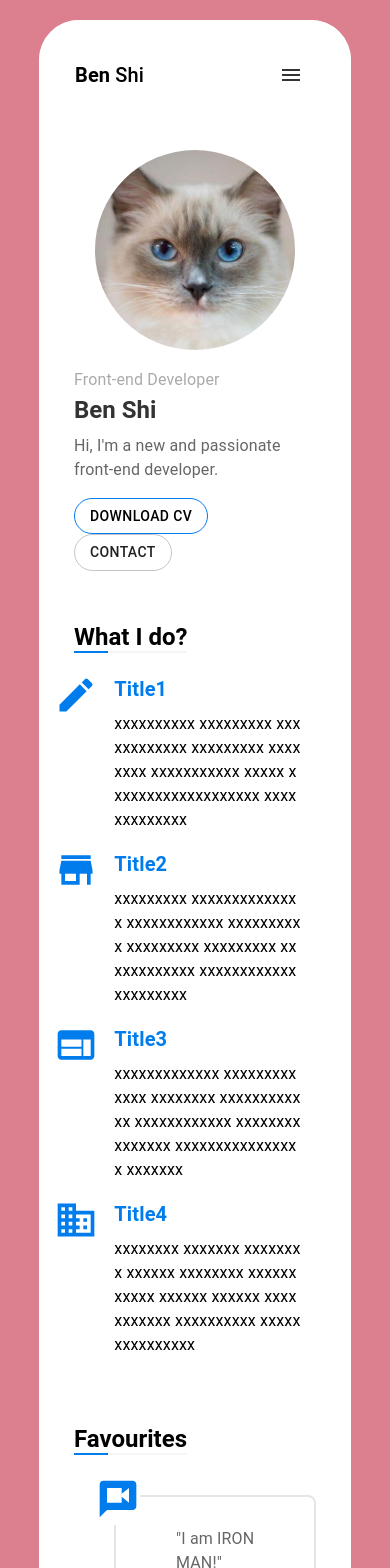
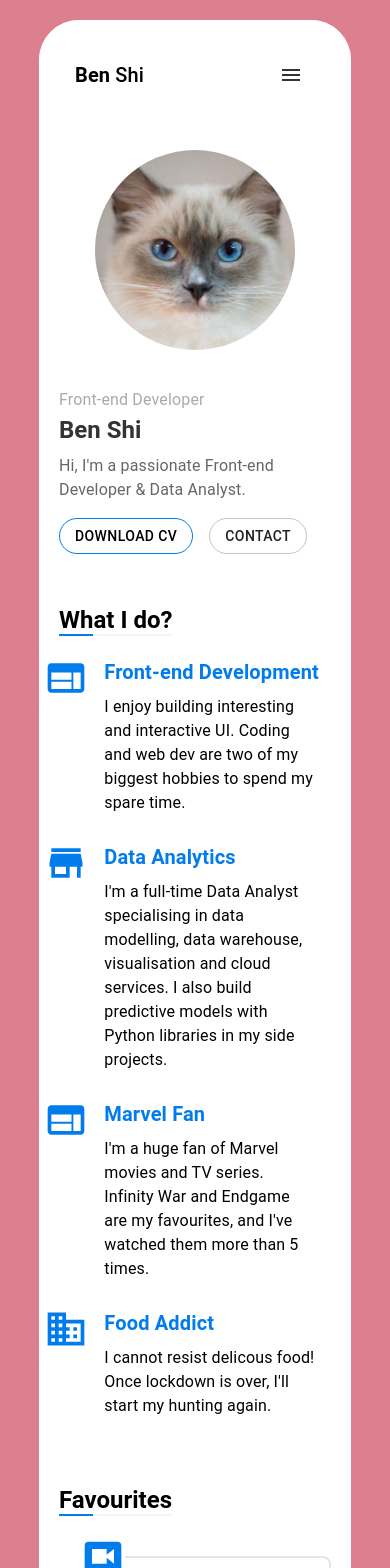
Before and after one commit to bennyoppa/porfolio, a React (Create React App) app: page / in a window 390 px wide. Shown: the top 1568 px of the page. Built offline with nearby package versions, Linux system fonts and the light colour scheme.

Commit message:
updated breakpoint and contents

```diff
--- a/src/components/CertCard/CertCard.tsx
+++ b/src/components/CertCard/CertCard.tsx
@@ -23,11 +23,15 @@ const useStyles = makeStyles((theme: Theme) =>
       width: "100%",
     },
     certIconWrapper: {
-      padding: "5px 0",
+      padding: "20px 0",
       backgroundColor: "#f5f5f5",
       textAlign: "center",
       borderTopLeftRadius: 10,
       borderBottomLeftRadius: 10,
+      [theme.breakpoints.down("sm")]: {
+        padding: "61px 0",
+        alignSelf: "center",
+      },
     },
     cardInfo: {
       padding: "20px 0 20px 20px",
--- a/src/components/EduExpCard/EduExpCard.tsx
+++ b/src/components/EduExpCard/EduExpCard.tsx
@@ -17,9 +17,9 @@ const useStyles = makeStyles((theme: Theme) =>
     innerWrapper: {
       paddingLeft: 30,
       paddingRight: 50,
-      [theme.breakpoints.down("sm")]:{
+      [theme.breakpoints.down("sm")]: {
         padding: 5,
-      }
+      },
     },
     cardContent: {
       position: "relative",
@@ -33,6 +33,9 @@ const useStyles = makeStyles((theme: Theme) =>
       left: -30,
       top: 25,
       backgroundColor: "white",
+      [theme.breakpoints.down("sm")]: {
+        left: -10,
+      },
     },
     cardYear: {
       border: "2px solid #007ced",
--- a/src/components/IconCard/IconCard.tsx
+++ b/src/components/IconCard/IconCard.tsx
@@ -15,7 +15,7 @@ const styles = (theme: Theme) =>
       color: "#007ced",
     },
     cardContent: {
-      wordBreak: "break-all",
+      // wordBreak: "break-all",
       paddingRight: 15,
     },
   });
--- a/src/constants/data.ts
+++ b/src/constants/data.ts
@@ -57,33 +57,33 @@ const data: IData = {
       aboutMeSection: {
         title: "Front-end Developer",
         name: "Ben Shi",
-        bio: "Hi, I'm a new and passionate front-end developer.",
+        bio: "Hi, I'm a passionate Front-end Developer & Data Analyst.",
       },
       whatIDoSection: {
         whatIDoTitle: "What I do?",
         cards: [
           {
-            title: "Title1",
+            title: "Front-end Development",
             content:
-              "xxxxxxxxxx xxxxxxxxx xxxxxxxxxxxx xxxxxxxxx xxxxxxxx xxxxxxxxxxx xxxxx xxxxxxxxxxxxxxxxxxx xxxxxxxxxxxxx",
-            iconType: "create",
+              "I enjoy building interesting and interactive UI. Coding and web dev are two of my biggest hobbies to spend my spare time.",
+            iconType: "web",
           },
           {
-            title: "Title2",
+            title: "Data Analytics",
             content:
-              "xxxxxxxxx xxxxxxxxxxxxxx xxxxxxxxxxxx xxxxxxxxxx xxxxxxxxx xxxxxxxxx xxxxxxxxxxxx xxxxxxxxxxxx xxxxxxxxx",
+              "I'm a full-time Data Analyst specialising in data modelling, data warehouse, visualisation and cloud services. I also build predictive models with Python libraries in my side projects.",
             iconType: "store",
           },
           {
-            title: "Title3",
+            title: "Marvel Fan",
             content:
-              "xxxxxxxxxxxxx xxxxxxxxxxxxx xxxxxxxx xxxxxxxxxxxx xxxxxxxxxxxx xxxxxxxxxxxxxxx xxxxxxxxxxxxxxxx xxxxxxx",
+              "I'm a huge fan of Marvel movies and TV series. Infinity War and Endgame are my favourites, and I've watched them more than 5 times.",
             iconType: "web",
           },
           {
-            title: "Title4",
+            title: "Food Addict",
             content:
-              "xxxxxxxx xxxxxxx xxxxxxxx xxxxxx xxxxxxxx xxxxxxxxxxx xxxxxx xxxxxx xxxxxxxxxxx xxxxxxxxxx xxxxxxxxxxxxxxx",
+              "I cannot resist delicous food! Once lockdown is over, I'll start my hunting again.",
             iconType: "business",
           },
         ],
--- a/src/hocs/WithPage.tsx
+++ b/src/hocs/WithPage.tsx
@@ -10,8 +10,11 @@ const styles = (theme: Theme) =>
   createStyles({
     pageContainer: {
       padding: "40px 70px",
+      [theme.breakpoints.down("md")]: {
+        padding: "20px 45px",
+      },
       [theme.breakpoints.down("sm")]: {
-        padding: "20px 35px",
+        padding: 20,
       },
     },
   });
--- a/src/pages/About/About.tsx
+++ b/src/pages/About/About.tsx
@@ -62,7 +62,10 @@ const useStyles = makeStyles((theme: Theme) =>
       paddingTop: 50,
     },
     cards: {
-      paddingTop: 20,
+      paddingTop: 10,
+    },
+    card: {
+      marginTop: 10,
     },
     carousel: {
       overflow: "hidden",
@@ -104,6 +107,7 @@ const About = (props: any) => {
             sm={6}
             lg={7}
             className="about-me-section__content"
+            style={{ marginTop: 20 }}
           >
             <Typography variant="subtitle1" style={{ color: "#aaaaaa" }}>
               {title}
@@ -149,7 +153,7 @@ const About = (props: any) => {
           </Grid>
           <Grid container className={classes.cards}>
             {cards.map((card, i) => (
-              <Grid item key={i} xs={12} sm={6}>
+              <Grid item key={i} xs={12} sm={6} className={classes.card}>
                 <IconCard
                   title={card.title}
                   content={card.content}
--- a/src/pages/Resume/Resume.tsx
+++ b/src/pages/Resume/Resume.tsx
@@ -18,7 +18,10 @@ const useStyles = makeStyles((theme: Theme) =>
       borderBottom: "2px solid #eee",
     },
     eduExpSection: {
-      paddingTop: 70,
+      paddingTop: 20,
+    },
+    sectionTop: {
+      marginTop: 50,
     },
     sectionTitle: {
       display: "inline-block",
@@ -45,13 +48,16 @@ const useStyles = makeStyles((theme: Theme) =>
       },
     },
     cardGroup: {
-      paddingTop: 30,
+      marginTop: 30,
     },
     certSection: {
-      paddingTop: 70,
+      paddingTop: 40,
+    },
+    certCardTop: {
+      marginTop: 30,
     },
     skillSection: {
-      paddingTop: 70,
+      paddingTop: 20,
     },
     skillCards: {
       padding: "30px 20px 0 0",
@@ -74,7 +80,7 @@ const Resume = (props: any) => {
       <section className={classes.eduExpSection}>
         <Grid container>
           {eduExp.map((e, i) => (
-            <Grid item xs={12} sm={6} key={i}>
+            <Grid item xs={12} sm={6} key={i} className={classes.sectionTop}>
               <Typography variant="h5" className={classes.sectionTitle}>
                 <b>{e.eduExpType}</b>
               </Typography>
@@ -98,7 +104,7 @@ const Resume = (props: any) => {
           </Grid>
           <Grid container className={classes.cardGroup}>
             {certs.certCards.map((card, i) => (
-              <Grid item xs={12} sm={6} key={i}>
+              <Grid item xs={12} sm={6} key={i} className={classes.certCardTop}>
                 <CertCard card={card} />
               </Grid>
             ))}
@@ -108,7 +114,7 @@ const Resume = (props: any) => {
       <section className={classes.skillSection}>
         <Grid container>
           {skills.map((s, i) => (
-            <Grid item xs={12} sm={6} key={i}>
+            <Grid item xs={12} sm={6} key={i} className={classes.sectionTop}>
               <Typography variant="h5" className={classes.sectionTitle}>
                 {s.type}
               </Typography>
```
